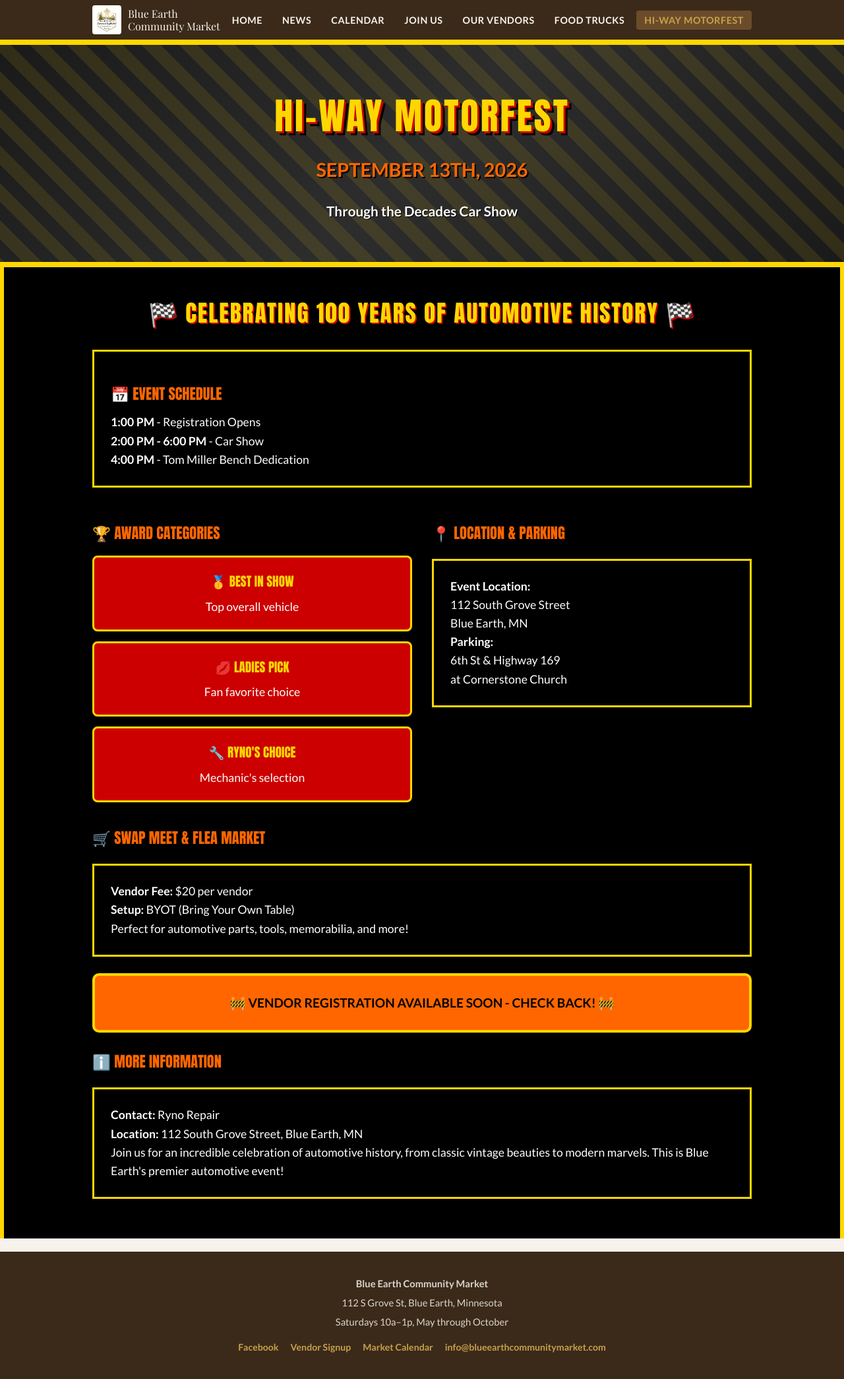
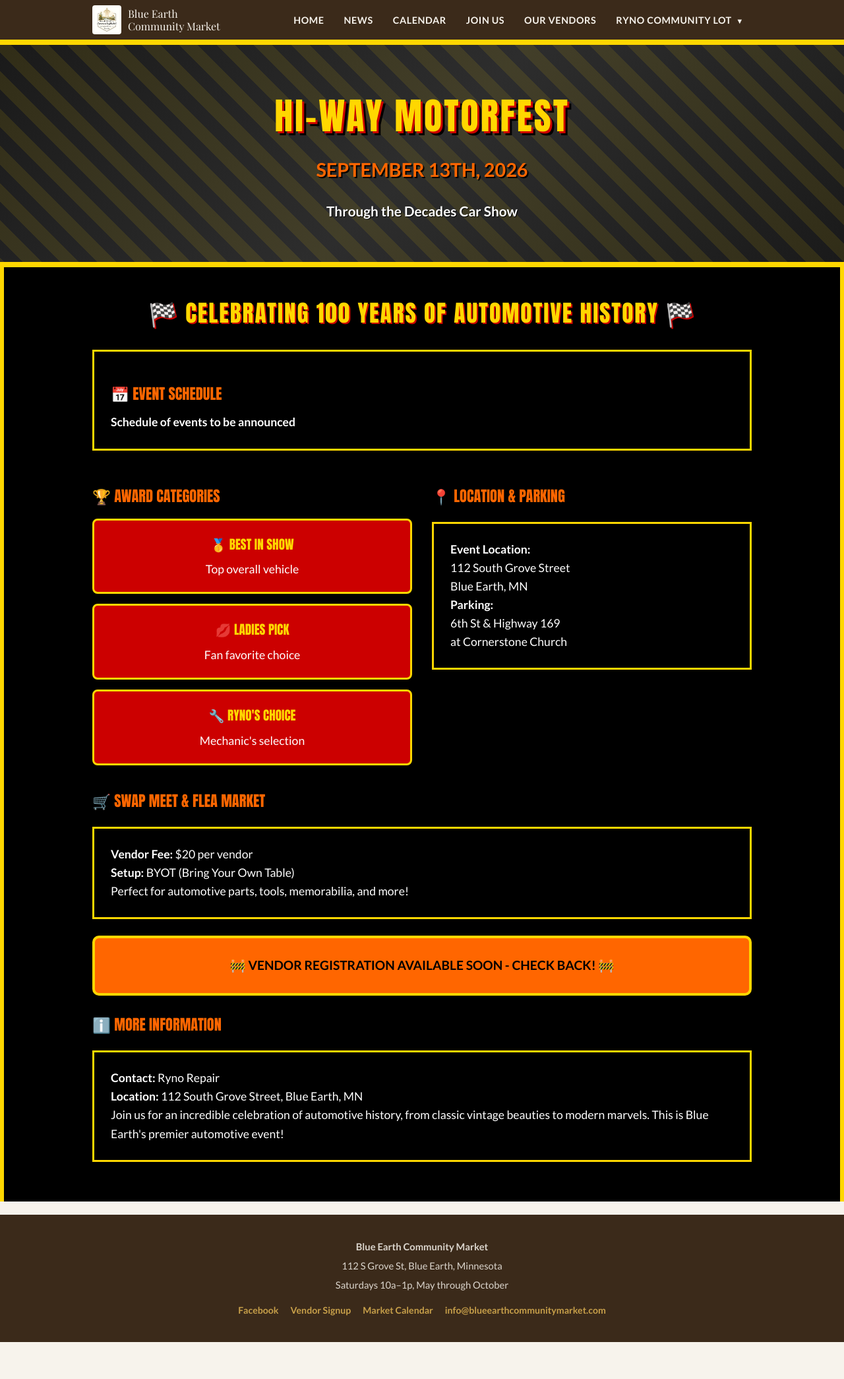
Before and after one commit to blueearthcommunitymarket/blueearthcommunitymarket.github.io, a Jekyll site: the page built from hi-way-motorfest/index.html, in a window 1280 px wide. Shown: the whole page at 66% size. Built offline with Jekyll 4.4.1, drawn with Linux system fonts in a browser that asks for light colours; some web fonts are replaced; after the commit the page ends 2034 px from its top, so only the background shows below that.

Commit message:
Update Hi-Way Motorfest and reorganize navigation
- Removed Tom Miller bench ceremony from event schedule
- Changed schedule to 'Schedule of events to be announced'
- Created Ryno Community Lot dropdown menu containing:
  - Food Trucks
  - Hi-Way Motorfest
  - (Future: Rockin' Roll-In)
- Added dropdown CSS and mobile functionality

```diff
--- a/_layouts/default.html
+++ b/_layouts/default.html
@@ -100,6 +100,52 @@
 
         .nav-links a:hover,
         .nav-links a.active {
+            background: var(--brown-mid);
+            color: var(--gold);
+        }
+
+        /* DROPDOWN MENU */
+        .nav-dropdown {
+            position: relative;
+        }
+
+        .nav-dropdown-toggle::after {
+            content: ' ▼';
+            font-size: 0.7rem;
+            margin-left: 4px;
+        }
+
+        .nav-dropdown-menu {
+            display: none;
+            position: absolute;
+            top: 100%;
+            left: 0;
+            background: var(--brown-dark);
+            border: 1px solid var(--brown-mid);
+            border-radius: 4px;
+            min-width: 180px;
+            list-style: none;
+            padding: 8px 0;
+            box-shadow: 0 4px 12px rgba(0,0,0,0.2);
+            z-index: 200;
+        }
+
+        .nav-dropdown:hover .nav-dropdown-menu {
+            display: block;
+        }
+
+        .nav-dropdown-menu li {
+            margin: 0;
+        }
+
+        .nav-dropdown-menu a {
+            display: block;
+            padding: 8px 16px;
+            border-radius: 0;
+            font-size: 0.85rem;
+        }
+
+        .nav-dropdown-menu a:hover {
             background: var(--brown-mid);
             color: var(--gold);
         }
@@ -586,6 +632,26 @@
                 border-radius: 4px;
             }
 
+            /* Mobile dropdown */
+            .nav-dropdown-menu {
+                position: static;
+                display: none;
+                background: var(--brown-mid);
+                border: none;
+                box-shadow: none;
+                margin-left: 16px;
+                padding: 4px 0;
+            }
+
+            .nav-dropdown:hover .nav-dropdown-menu,
+            .nav-dropdown.open .nav-dropdown-menu {
+                display: block;
+            }
+
+            .nav-dropdown-toggle {
+                cursor: pointer;
+            }
+
             .site-nav {
                 position: relative;
             }
@@ -617,13 +683,33 @@
                 <li><a href="/calendar/" {% if page.url contains '/calendar' %}class="active"{% endif %}>Calendar</a></li>
                 <li><a href="/vendors/" {% if page.url contains '/vendors' %}class="active"{% endif %}>Join Us</a></li>
                 <li><a href="/vendor-spotlight/" {% if page.url contains '/vendor-spotlight' %}class="active"{% endif %}>Our Vendors</a></li>
-                <li><a href="/food-trucks/" {% if page.url contains '/food-trucks' %}class="active"{% endif %}>Food Trucks</a></li>
-                <li><a href="/hi-way-motorfest/" {% if page.url contains '/hi-way-motorfest' %}class="active"{% endif %}>Hi-Way Motorfest</a></li>
+                <li class="nav-dropdown">
+                    <a href="#" class="nav-dropdown-toggle" {% if page.url contains '/food-trucks' or page.url contains '/hi-way-motorfest' %}class="active"{% endif %}>Ryno Community Lot</a>
+                    <ul class="nav-dropdown-menu">
+                        <li><a href="/food-trucks/" {% if page.url contains '/food-trucks' %}class="active"{% endif %}>Food Trucks</a></li>
+                        <li><a href="/hi-way-motorfest/" {% if page.url contains '/hi-way-motorfest' %}class="active"{% endif %}>Hi-Way Motorfest</a></li>
+                    </ul>
+                </li>
             </ul>
         </div>
     </nav>
 
     {{ content }}
+
+    <script>
+        // Mobile dropdown functionality
+        document.addEventListener('DOMContentLoaded', function() {
+            const dropdownToggle = document.querySelector('.nav-dropdown-toggle');
+            if (dropdownToggle) {
+                dropdownToggle.addEventListener('click', function(e) {
+                    if (window.innerWidth <= 640) {
+                        e.preventDefault();
+                        this.parentElement.classList.toggle('open');
+                    }
+                });
+            }
+        });
+    </script>
 
     <footer class="site-footer">
         <p><strong>Blue Earth Community Market</strong></p>
--- a/hi-way-motorfest/index.html
+++ b/hi-way-motorfest/index.html
@@ -167,9 +167,7 @@
 
         <div class="checkered-border">
             <h3>📅 EVENT SCHEDULE</h3>
-            <p><strong>1:00 PM</strong> - Registration Opens</p>
-            <p><strong>2:00 PM - 6:00 PM</strong> - Car Show</p>
-            <p><strong>4:00 PM</strong> - Tom Miller Bench Dedication</p>
+            <p><strong>Schedule of events to be announced</strong></p>
         </div>
 
         <div class="racing-grid">
```
